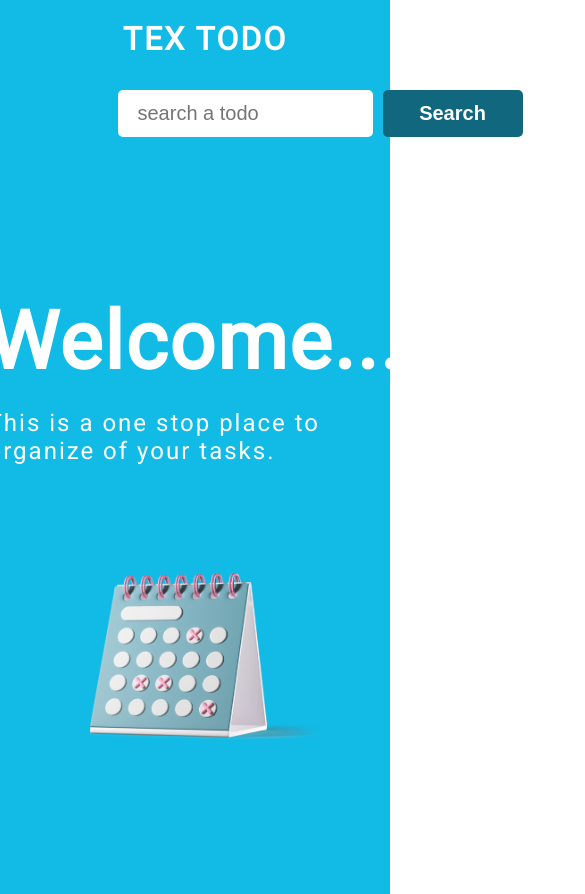
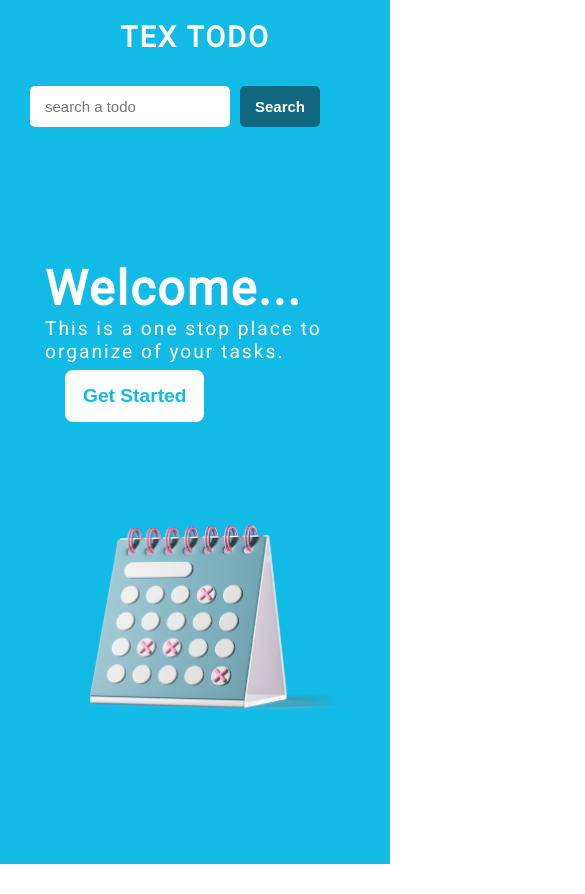
Before and after one commit to Bola-coder/FullStack-Todo-App, a React (Create React App) app: page / in a window 390 px wide. Shown: the top 894 px of the page, 585 px wide, since content can reach past the window. After the commit the page ends 864 px from the top, so only its background shows below. Built offline with nearby package versions, Linux system fonts and the light colour scheme.

Commit message:
Added a simple homepage and made the header responsive

```diff
--- a/src/components/Header.jsx
+++ b/src/components/Header.jsx
@@ -5,13 +5,17 @@ import "./../css/header.css";
 const Header = () => {
   return (
     <header>
+      <div>
         <Link to="/">
           <h1>TEX TODO</h1>
         </Link>
+      </div>
+      <div>
         <form>
           <input type="search" placeholder="search a todo" />
           <button className="search">Search</button>
         </form>
+      </div>
     </header>
   );
 };
--- a/src/components/Home.js
+++ b/src/components/Home.js
@@ -1,9 +1,7 @@
-import React, {useState} from "react";
+import React from "react";
 import calendarImage from "./../images/calendar-image.png";
 import "./../css/home.css";
 const Home = () => {
-
-    const [text, setText] = useState("")
   //   const animateText = (text) => {
   //     let splitedText = "";
   //     splitedText = ;
@@ -16,6 +14,7 @@ const Home = () => {
       <div className="home-text">
         <h1>Welcome...</h1>
         <p>This is a one stop place to organize of your tasks.</p>
+        <button>Get Started</button>
       </div>
       <div className="home-image">
         <img src={calendarImage} alt="" />
--- a/src/css/header.css
+++ b/src/css/header.css
@@ -1,11 +1,10 @@
 header {
   background: #12bbe6;
   padding: 20px;
-  text-align: center;
+  width: 100vw;
   display: flex;
   justify-content: space-between;
   align-items: center;
-  width: 100vw;
 }
 header h1 {
   color: #fff;
@@ -17,12 +16,9 @@ a {
   text-decoration: none;
 }
 
-form {
-  margin-right: 20px;
-}
 input[type="search"] {
   width: 300px;
-  padding: 12px 20px;
+  padding: 12px 15px;
   border: 0;
   border-radius: 5px;
   font-size: 20px;
@@ -32,9 +28,8 @@ input:focus {
   outline: none;
 }
 .search {
-  width: 140px;
   margin-left: 10px;
-  padding: 12px 20px;
+  padding: 12px 15px;
   border: 0;
   border-radius: 5px;
   background-color: #11687e;
@@ -49,21 +44,42 @@ button:hover {
 @media screen and (max-width: 768px) {
   header {
     flex-direction: column;
+    justify-content: center;
+    align-items: center;
   }
-  h1 {
+  header h1 {
+    margin-left: 0;
     margin-bottom: 20px;
+  }
+  div > form {
+    margin-left: 150px;
   }
 }
 
 @media screen and (max-width: 425px) {
-  h1 {
+  header h1 {
     font-size: 1.8rem;
   }
-  form {
-    margin-right: 0;
+
+  input[type="search"] {
+    margin-left: 60px;
+    width: 200px;
+    padding: 12px 15px;
+    font-size: 15px;
   }
-  input[type="search"] {
-    width: 255px;
-    margin-bottom: 20px;
+
+  .search {
+    font-size: 15px;
   }
 }
+
+@media screen and (max-width: 375px) {
+  header h1 {
+    font-size: 1.5rem;
+  }
+
+  input[type="search"] {
+    margin-left: 100px;
+    width: 170px;
+  }
+}
--- a/src/css/home.css
+++ b/src/css/home.css
@@ -22,6 +22,16 @@
 .home-text p {
   font-size: 1.5rem;
 }
+
+.home-text button {
+  padding: 15px 18px;
+  font-size: 1.2rem;
+  font-weight: 700;
+  border: 0;
+  border-radius: 8px;
+  background-color: #fff;
+  color: #12bbe6;
+}
 .home-image {
   margin-right: 30px;
 }
@@ -36,7 +46,36 @@
     align-items: center;
     justify-content: space-evenly;
   }
+
+  .home-text h1 {
+    font-size: 4rem;
+  }
+
+  .home-text p {
+    font-size: 1.3rem;
+  }
   .home-image {
     margin-left: 80px;
   }
 }
+
+@media screen and (max-width: 425px) {
+  .home-text {
+    margin-left: 30px;
+    margin-bottom: 0;
+  }
+  .home-text h1 {
+    font-size: 3rem;
+  }
+
+  .home-text p {
+    font-size: 1.2rem;
+  }
+  .home-image {
+    margin-left: 80px;
+  }
+
+  .home-image img {
+    width: 100%;
+  }
+}
```
Lines whose indentation alone changed are shown as unchanged.
